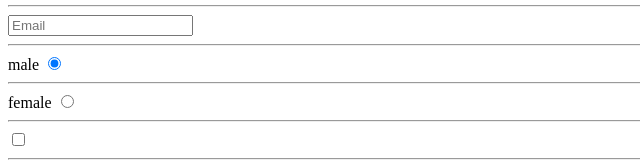
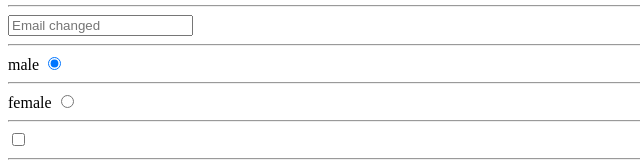
Before and after one commit to Sergey-Shovkoplyas/vladilen-html, a plain HTML site: page index.html in a window 1280 px wide. Shown: the part 408-573 px from the top of the page, 0-640 px from the left. Drawn offline with Linux system fonts and the light colour scheme.

Commit message:
change email placeholder

```diff
--- a/index.html
+++ b/index.html
@@ -14,7 +14,7 @@
 <form id="formId">
   <input type="text" name="name" placeholder="Changed placeholder">
   <hr>
-  <input type="email" name="email" placeholder="Email" id="email">
+  <input type="email" name="email" placeholder="Email changed" id="email">
   <hr>
   <label for="male">male</label>
   <input type="radio" name="gender" value="male" id="male" checked>
```
